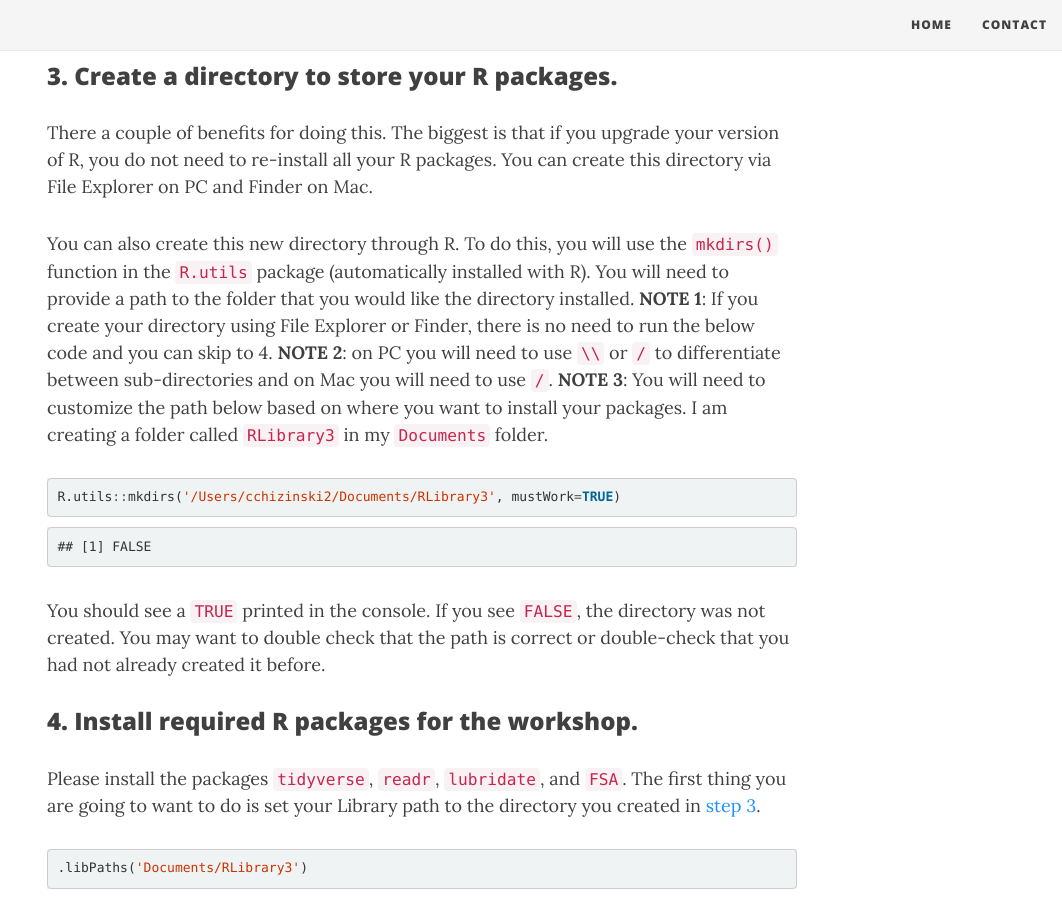
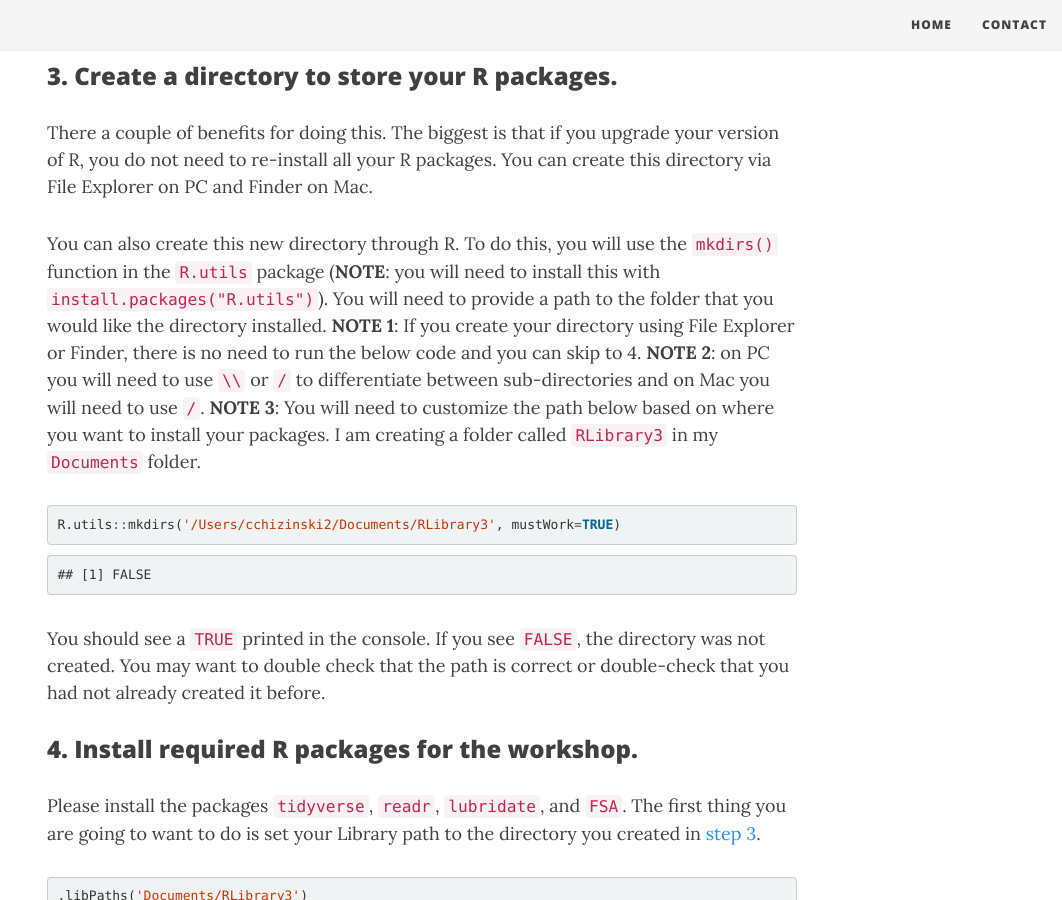
Before and after one commit to chrischizinski/MWFWC_FishR, a Jekyll site: the page built from docs/index.md, in a window 1280 px wide and 900 px high, scrolled down 3637 px. Shown: the whole window, without its empty margins (218-1280 px from the left). Built offline with Jekyll 4.4.1, drawn with Linux system fonts in a browser that asks for light colours; nearby versions of some CDN libraries; our own code applies the rules of GitHub Pages for plain Markdown files.

Commit message:
minor fix

````diff
--- a/docs/index.md
+++ b/docs/index.md
@@ -89,7 +89,7 @@ The version will be right below RStudio at the top.
 
 There a couple of benefits for doing this. The biggest is that if you upgrade your version of R, you do not need to re-install all your R packages. You can create this directory via File Explorer on PC and Finder on Mac.
 
-You can also create this new directory through R. To do this, you will use the `mkdirs()` function in the `R.utils` package (automatically installed with R). You will need to provide a path to the folder that you would like the directory installed. **NOTE 1**: If you create your directory using File Explorer or Finder, there is no need to run the below code and you can skip to 4. **NOTE 2**: on PC you will need to use `\\` or `/` to differentiate between sub-directories and on Mac you will need to use `/`. **NOTE 3**: You will need to customize the path below based on where you want to install your packages. I am creating a folder called `RLibrary3` in my `Documents` folder.
+You can also create this new directory through R. To do this, you will use the `mkdirs()` function in the `R.utils` package (**NOTE**:  you will need to install this with `install.packages("R.utils")`). You will need to provide a path to the folder that you would like the directory installed. **NOTE 1**: If you create your directory using File Explorer or Finder, there is no need to run the below code and you can skip to 4. **NOTE 2**: on PC you will need to use `\\` or `/` to differentiate between sub-directories and on Mac you will need to use `/`. **NOTE 3**: You will need to customize the path below based on where you want to install your packages. I am creating a folder called `RLibrary3` in my `Documents` folder.
 
 ``` r
 R.utils::mkdirs('/Users/cchizinski2/Documents/RLibrary3', mustWork=TRUE)
````
